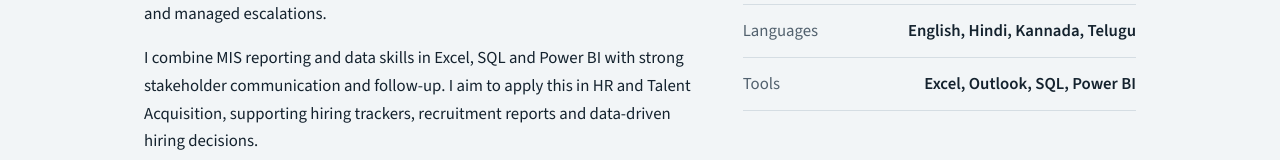
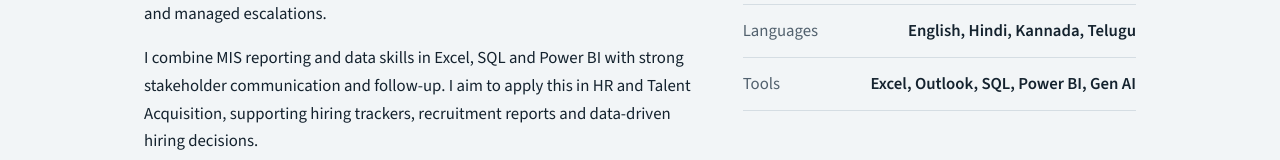
Before and after one commit to sanjanarshinde/sanjanarshinde.github.io, a plain HTML site: page index.html in a window 1280 px wide. Shown: the part 771-931 px from the top of the page. Drawn offline with nearby package versions, Linux system fonts and the light colour scheme.

Commit message:
Add 'Gen AI' to tools list in index.html

```diff
--- a/index.html
+++ b/index.html
@@ -90,7 +90,7 @@ footer{padding:28px 0;border-top:1px solid var(--line);color:var(--muted);font-s
         <li><span>Focus</span><b>Data Analytics, MIS Reporting, HR &amp; Talent Acquisition</b></li>
         <li><span>Location</span><b>Bengaluru, India</b></li>
         <li><span>Languages</span><b>English, Hindi, Kannada, Telugu</b></li>
-        <li><span>Tools</span><b>Excel, Outlook, SQL, Power BI</b></li>
+        <li><span>Tools</span><b>Excel, Outlook, SQL, Power BI, Gen AI</b></li>
       </ul>
     </div>
   </section>
```
